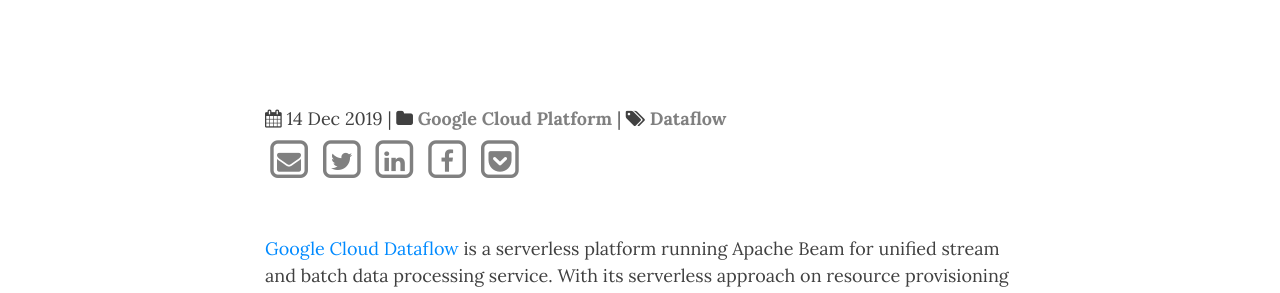
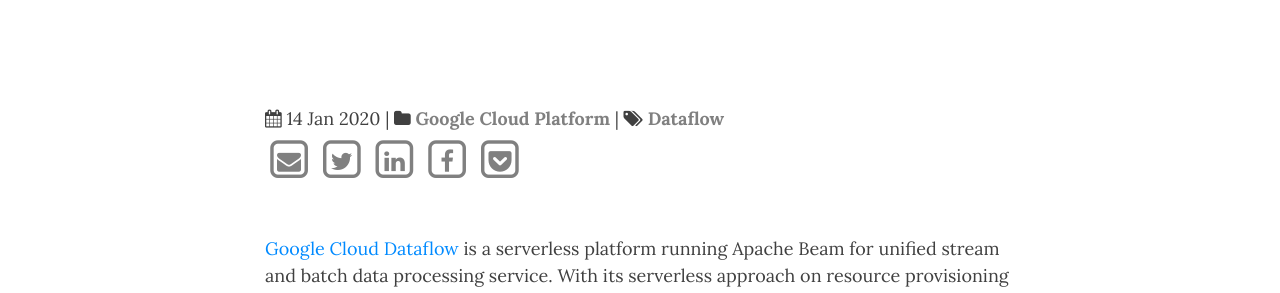
Before and after one commit to stonefl/stonefl.github.io, a Jekyll site: the page built from _posts/2020-01-15-run-dataflow-jobs-in-a-shared-vpc-on-gcp.md, in a window 1280 px wide and 900 px high, scrolled down 342 px. Shown: the part 153-446 px from the top of the window. Built offline with Jekyll 4.4.1, drawn with Linux system fonts in a browser that asks for light colours; nearby versions of some CDN libraries; comment, search, counter and statistics services are not loaded.

Commit message:
Update 2020-01-15-run-dataflow-jobs-in-a-shared-vpc-on-gcp.md

```diff
--- a/_posts/2020-01-15-run-dataflow-jobs-in-a-shared-vpc-on-gcp.md
+++ b/_posts/2020-01-15-run-dataflow-jobs-in-a-shared-vpc-on-gcp.md
@@ -2,7 +2,7 @@
 layout: post
 published: true
 title: Run Dataflow Jobs in a Shared VPC without Regional Endpoints on GCP
-date: '2019-12-14'
+date: '2020-01-14'
 categories:
   - Google Cloud Platform
 tags:
```
